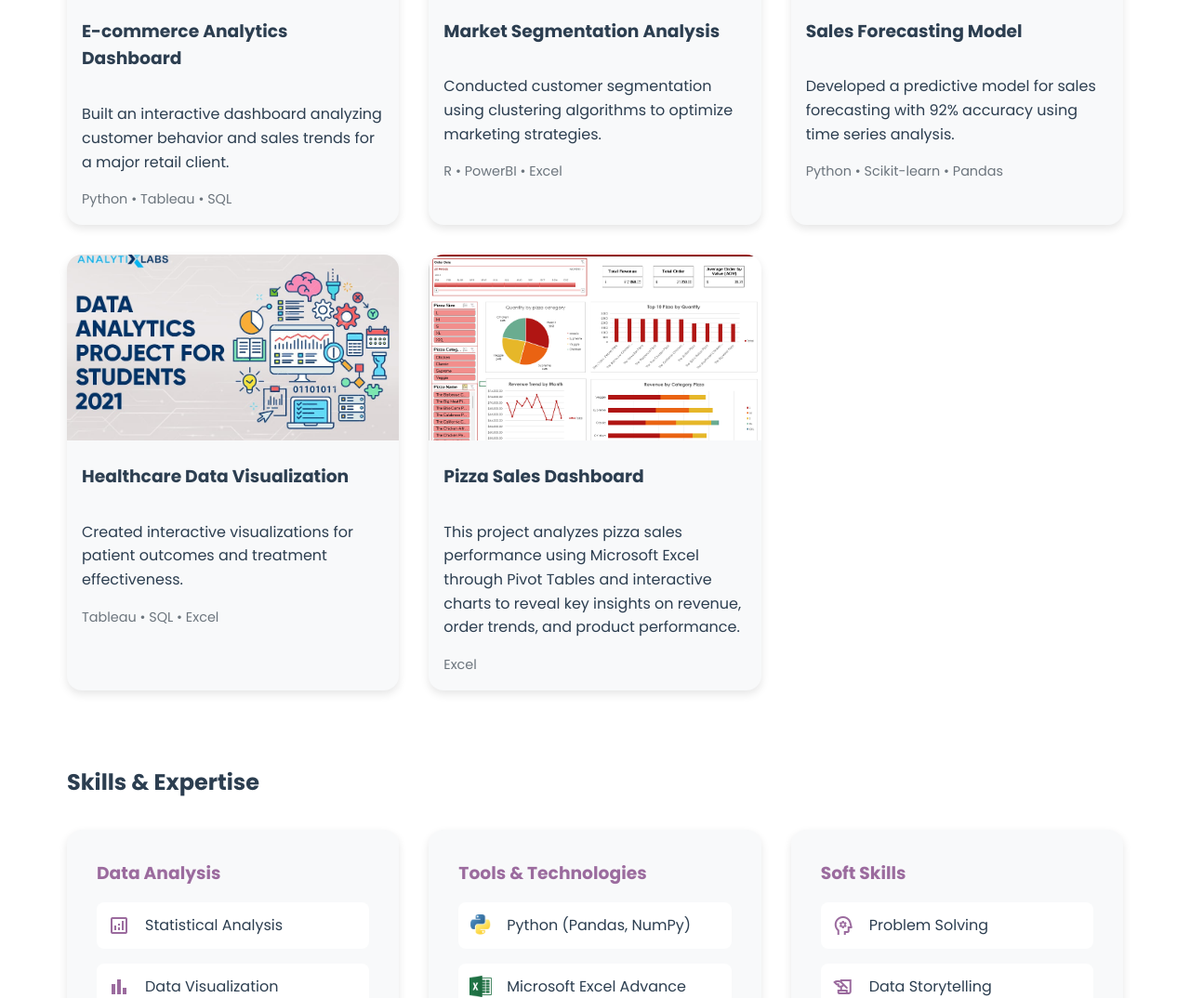
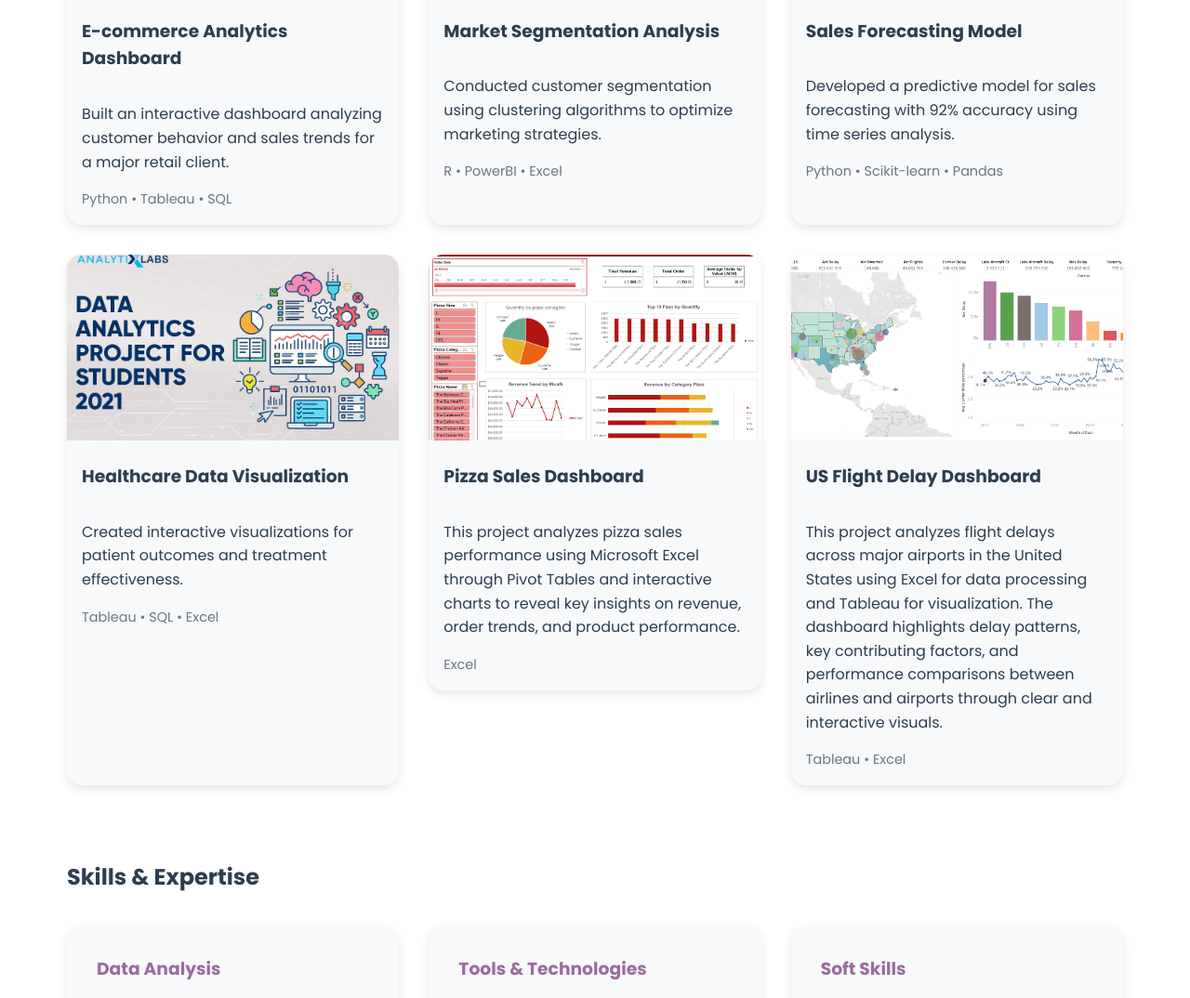
Before and after one commit to pabilasyaftahan/web-portofolio, a plain HTML site: page index.html in a window 1280 px wide. Shown: the part 2035-3109 px from the top of the page at 93% size. Drawn offline with nearby package versions, Linux system fonts and the light colour scheme.

Commit message:
Update index.html

```diff
--- a/index.html
+++ b/index.html
@@ -157,6 +157,18 @@
                                 and interactive charts to reveal key insights on revenue, order trends, and product performance.
                             </p>
                             <div class="tools">Excel</div>
+                  </article>
+                </a>
+
+                <a href="https://public.tableau.com/views/DashboardFlightDelay_17597789234110/Dashboard1?:language=en-US&:sid=&:redirect=auth&:display_count=n&:origin=viz_share_link"
+                   target="_blank" class="project-card-link">
+                    <article class="project-card">
+                        <img src="images/flight-dashboard.png" alt="Pizza Sales Dashboard">
+                            <h3>US Flight Delay Dashboard</h3>
+                            <p>
+                                This project analyzes flight delays across major airports in the United States using Excel for data processing and Tableau for visualization. The dashboard highlights delay patterns, key contributing factors, and performance comparisons between airlines and airports through clear and interactive visuals.
+                            </p>
+                            <div class="tools">Tableau • Excel</div>
                   </article>
                 </a>
 
```
Lines whose indentation alone changed are shown as unchanged.
